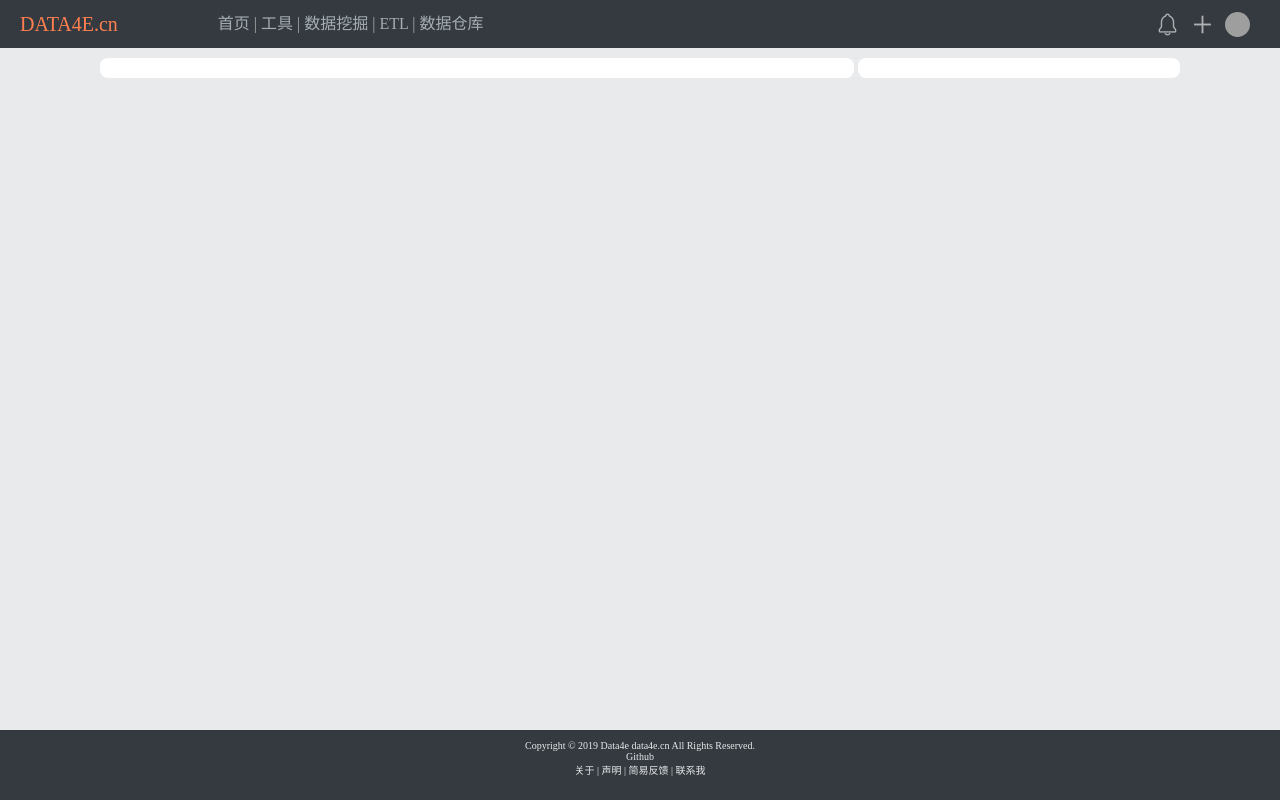
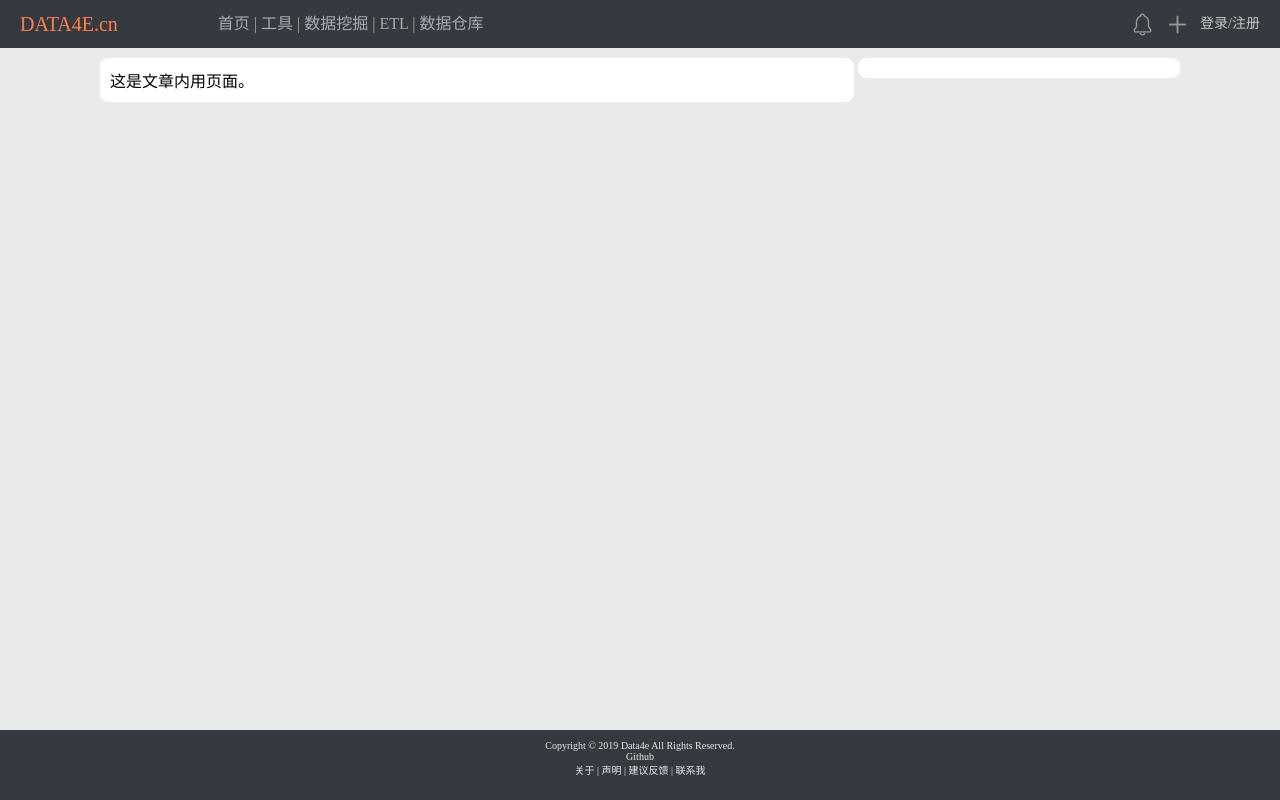
Before and after one commit to data4e/data4e, a Django app: page /article in a window 1280 px wide. Run offline with Django 3.2, Linux system fonts and the light colour scheme; parts of the project's set-up code (start-up, migrations or seed data) failed here and were passed over; grey boxes are pictures that could not be loaded.

Commit message:
修改模型

```diff
--- a/templates/article.html
+++ b/templates/article.html
@@ -1,7 +1,7 @@
 {% extends 'base.html' %}
 {% block content_left %}
     <div class="article-type">
-
+        这是文章内用页面。
     </div>
 {% endblock %}
 
--- a/templates/framework/footer.html
+++ b/templates/framework/footer.html
@@ -2,12 +2,12 @@
 <footer class="footer">
     <div class="footer-content">
         <div>
-            Copyright © 2019 Data4e  data4e.cn All Rights Reserved.
+            Copyright © 2019 <a href="/">Data4e</a> All Rights Reserved.
         </div>
         <div>
             <a href="https://github.com/data4e/data4e" target="_blank">Github</a>
         </div>
-        <div>关于 | 声明 | 简易反馈 | 联系我</div>
+        <div><a href="#">关于</a> | <a href="#">声明</a> | <a href="#">建议反馈</a> | <a href="#">联系我</a></div>
     </div>
 </footer>
 <style>
--- a/templates/framework/header.html
+++ b/templates/framework/header.html
@@ -15,7 +15,11 @@
     <div class="userInfo">
         <a href=""><img src="{% static '/images/message.png' %}" alt="通知" class="message"></a>
         <a href="/addArticle"><img src="{% static '/images/plus.png'%}" class="plus" alt="新增"></a>
-        <a href=""><img class="avatar" src="https://i.loli.net/2017/08/21/599a521472424.jpg" alt="avatar"></a>
+        {% if login %} <!-- 已经登陆 -->
+            <a href=""><img class="avatar" src="https://i.loli.net/2017/08/21/599a521472424.jpg" alt="avatar"></a>
+        {% else %} <!-- 未登录 -->
+            <a href="">登录/注册</a>
+        {% endif %}
     </div>
 </header>
 
@@ -73,7 +77,12 @@
         margin-right: 10px;
         opacity: 0.6;
     }
-
+    .userInfo a {
+        color: #e8eaec;
+        text-decoration: none;
+        font-size: 14px;
+        opacity: 0.8;
+    }
     .avatar {
         float: right;
         width: 25px;
```
Also changed, not shown: d4e/migrations/0006_types.py (added).
